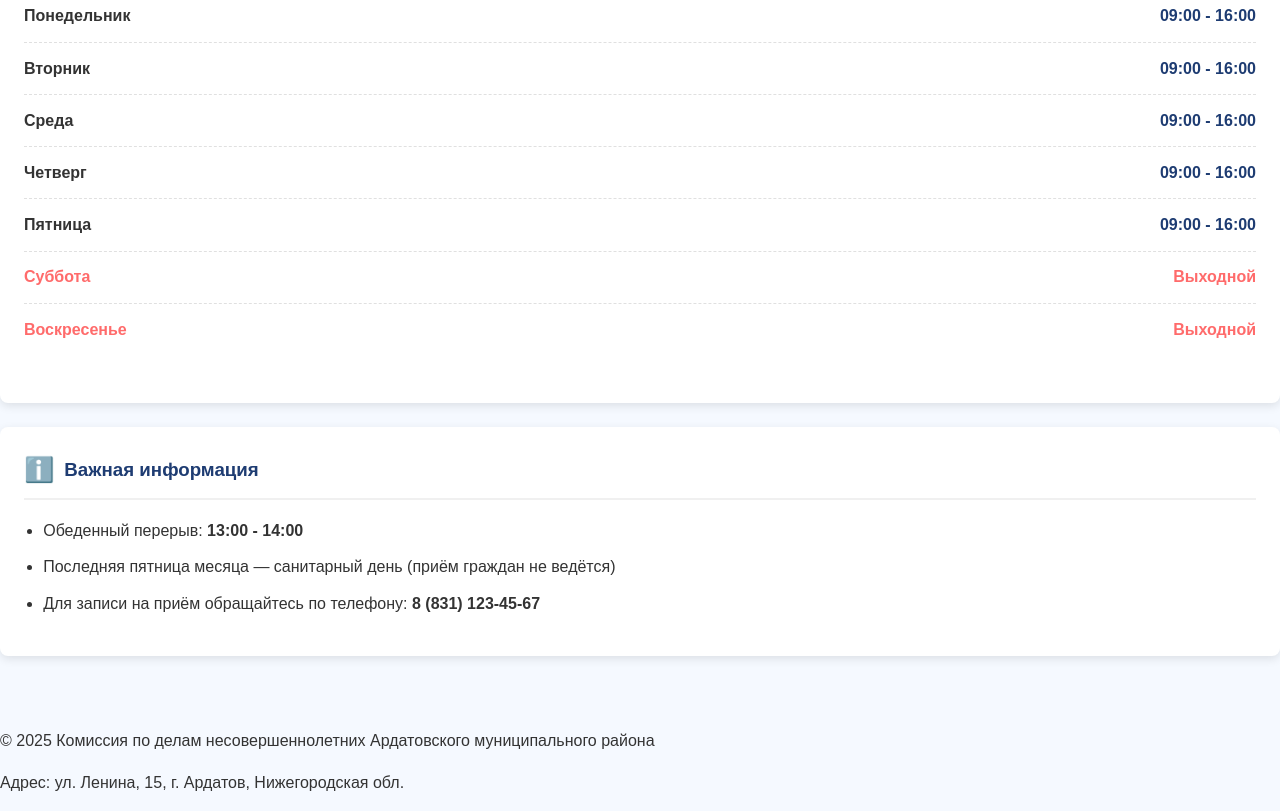
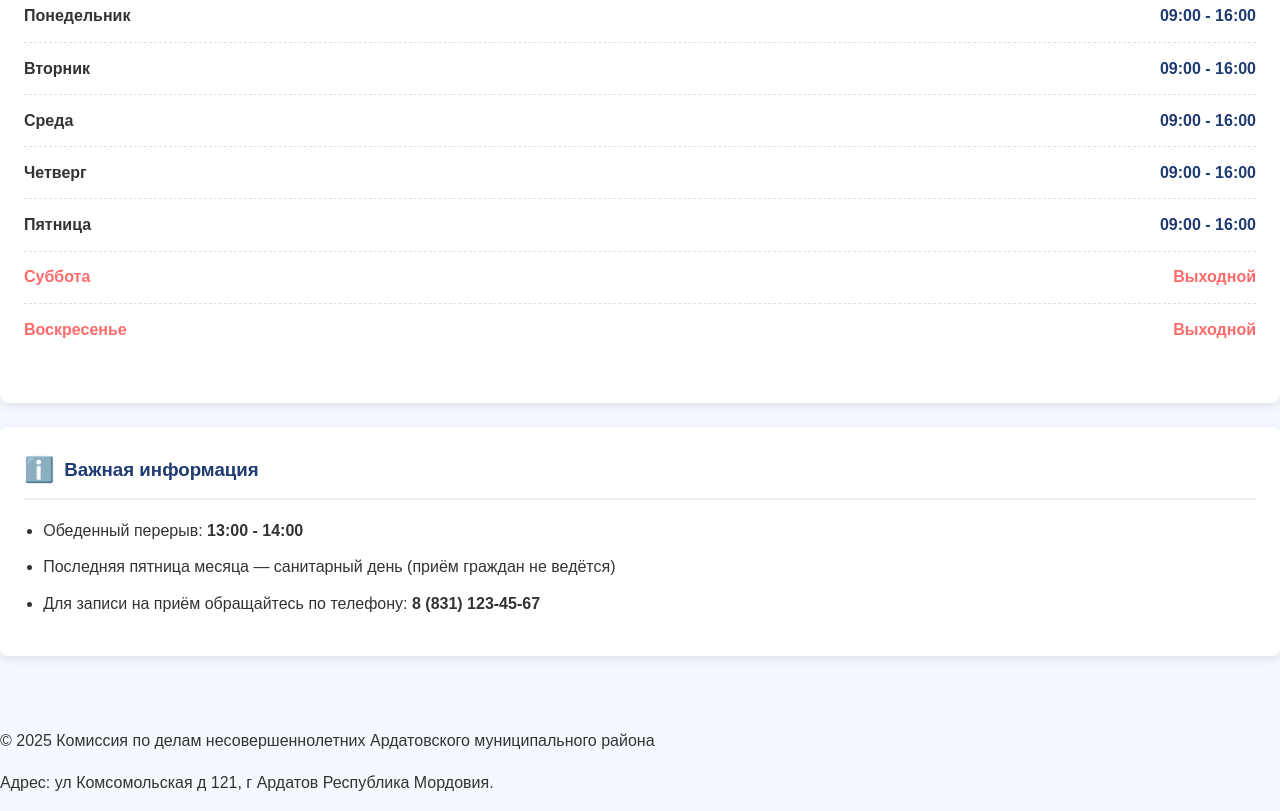
Before and after one commit to zaharian/practika, a plain HTML site: page schedule.html in a window 1280 px wide. Shown: the part 707-1518 px from the top of the page. Drawn offline with Linux system fonts and the light colour scheme.

Commit message:
Update schedule.html

```diff
--- a/schedule.html
+++ b/schedule.html
@@ -85,7 +85,7 @@
     <footer>
         <div class="container">
             <p>© 2025 Комиссия по делам несовершеннолетних Ардатовского муниципального района</p>
-            <p>Адрес: ул. Ленина, 15, г. Ардатов, Нижегородская обл.</p>
+            <p>Адрес: ул Комсомольская д 121, г Ардатов Республика Мордовия.</p>
         </div>
     </footer>
 </body>
```
